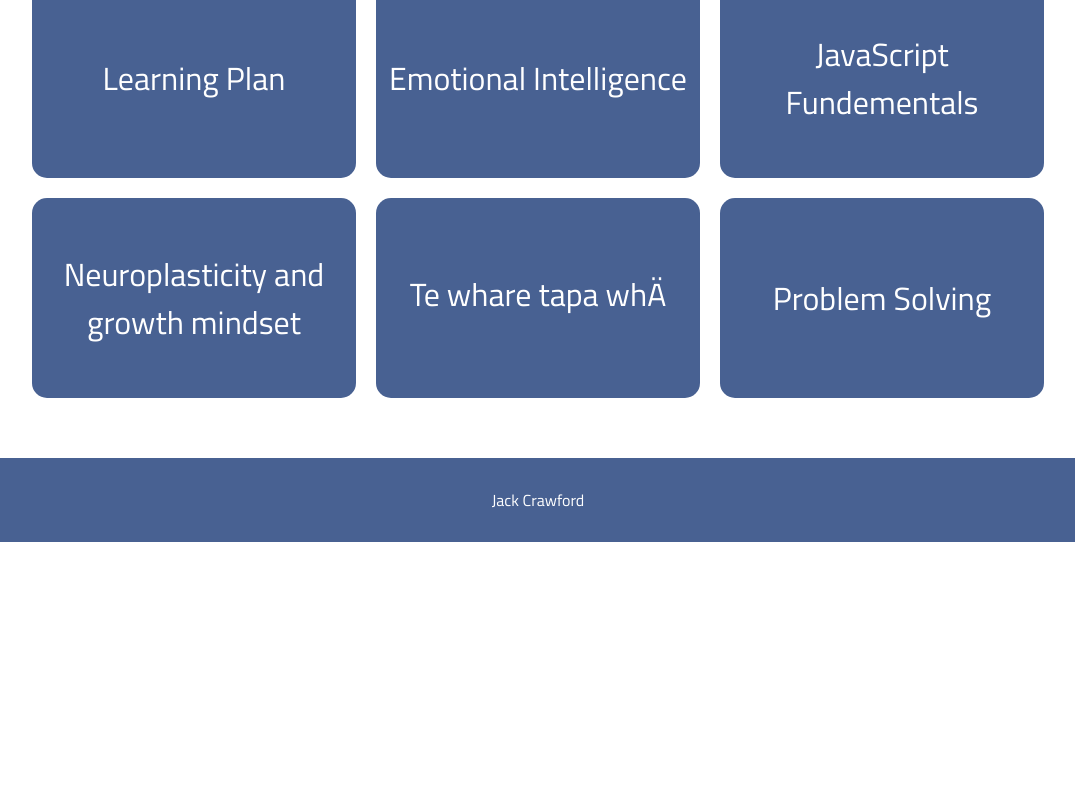
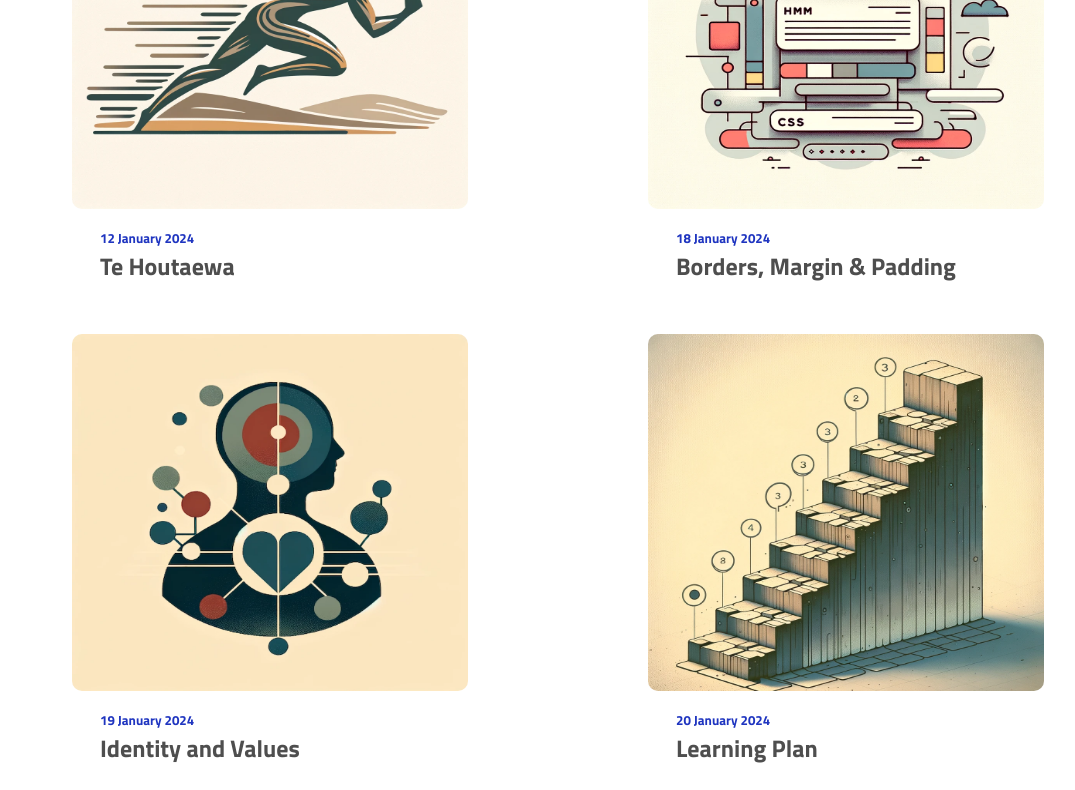
Before and after one commit to jack-crawford-1/jack-crawford-1.github.io, a plain HTML site: page index.html in a window 1280 px wide. Shown: the part 776-1566 px from the top of the page, without its empty margins (102-1177 px from the left). Before the commit the page ends 1318 px from the top, so only its background shows below. Drawn offline with Linux system fonts and the light colour scheme.

Commit message:
changed homepage tiles to include images

```diff
--- a/index.html
+++ b/index.html
@@ -1,11 +1,13 @@
 <!DOCTYPE html>
 <html>
+
 <head>
   <meta charset="UTF-8 /" />
   <meta name="viewport" content="width=device-width, initial-scale=1.0" />
   <link rel="stylesheet" href="styles/main.css" />
   <title>Jack's learning blog for foundations</title>
 </head>
+
 <body>
   <nav>
     <ul>
@@ -20,39 +22,103 @@
   <main>
     <div class="article-content" id="about">
       <p id="index-main-paragraph">
-        Each week I will provide insights and learnings from the Foundations
-        component of the Dev Academy Web Developers course.
+        Every week, I will be delving into the foundational aspects of the Dev Academy Web Developers course, looking to
+        deep dive into the key insights and valuable learnings I have gathered.
       </p>
+      <p id="index-main-paragraph">Please scroll down to discover a list of all blog entries</p>
     </div>
+
+
+    <!--Wraps everything in <a> tag to fix linking isssue -
+   Also put article heading below an image-->
+
     <div class="all-links-container" id="blogs">
-      <div class="all-links-box">
-        <a href="/blog/te-houtaewa-template.html">Te Houtaewa</a>
+
+      <a href="/blog/te-houtaewa-template.html" class="tile">
+        <div class="tile-image">
+          <img src="images/te-houtaewa.jpg" alt="Placeholder">
         </div>
-      <div class="all-links-box">
-        <a href="/blog/html-css.html">HTML CSS</a>
+        <div class="tile-text">
+          <h5>12 January 2024</h5>
+          <h3>Te Houtaewa</h3>
         </div>
-      <div class="all-links-box">
-        <a href="/blog/identity-values.html">Identity and Values</a>
+      </a>
+      <a href="/blog/html-css.html" class="tile">
+        <div class="tile-image">
+          <img src="images/html.jpg" alt="Placeholder">
         </div>
-      <div class="all-links-box">
-        <a href="/blog/learning-plan.html">Learning Plan</a>
+        <div class="tile-text">
+          <h5>18 January 2024</h5>
+          <h3>Borders, Margin & Padding</h3>
         </div>
-      <div class="all-links-box">
-        <a href="/blog/emotional-intelligence.html">Emotional Intelligence</a>
+      </a>
+      <a href="/blog/identity-values.html" class="tile">
+        <div class="tile-image">
+          <img src="images/identity.jpg" alt="Placeholder">
         </div>
-      <div class="all-links-box">
-        <a href="/blog/javascript-dom.html">JavaScript Fundementals</a>
+        <div class="tile-text">
+          <h5>19 January 2024</h5>
+          <h3>Identity and Values</h3>
         </div>
-      <div class="all-links-box">
-        <a href="/blog/neuroplasticity.html">Neuroplasticity and growth mindset</a>
+      </a>
+      <a href="/blog/learning-plan.html" class="tile">
+        <div class="tile-image">
+          <img src="images/learning-plan.jpg" alt="Placeholder">
         </div>
-      <div class="all-links-box">
-        <a href="/blog/te-whare-tapa-wha.html">Te whare tapa whā</a>
+        <div class="tile-text">
+          <h5>20 January 2024</h5>
+          <h3>Learning Plan</h3>
         </div>
-      <div class="all-links-box">
-        <a href="/blog/problem-solving.html">Problem Solving</a>
+      </a>
+      <a href="/blog/emotional-intelligence.html" class="tile">
+        <div class="tile-image">
+          <img src="images/ei.jpg" alt="Placeholder">
         </div>
+        <div class="tile-text">
+          <h5>22 January 2024</h5>
+          <h3>Emotional Intelligence</h3>
         </div>
+      </a>
+      <a href="/blog/javascript-dom.html" class="tile">
+        <div class="tile-image">
+          <img src="images/dom.jpg" alt="Placeholder">
+        </div>
+        <div class="tile-text">
+          <h5>27 January 2024</h5>
+          <h3>JavaScript Fundementals</h3>
+        </div>
+      </a>
+      <a href="/blog/neuroplasticity.html" class="tile">
+        <div class="tile-image">
+          <img src="images/neuro.jpg" alt=" Placeholder">
+        </div>
+        <div class="tile-text">
+          <h5>29 January 2024</h5>
+          <h3>Neuroplasticity and growth mindset</h3>
+        </div>
+      </a>
+      <a href="/blog/te-whare-tapa-wha.html" class="tile">
+        <div class="tile-image">
+          <img src="images/Te-whare.jpg" alt="Placeholder">
+        </div>
+        <div class="tile-text">
+          <h5>29 January 2024</h5>
+          <h3>Te whare tapa whā</h3>
+        </div>
+      </a>
+      <a href="/blog/problem-solving.html" class="tile">
+        <div class="tile-image">
+          <img src="images/problem-solving.jpg" alt="Placeholder">
+        </div>
+        <div class="tile-text">
+          <h5>1 February 2024</h5>
+          <h3>Problem Solving</h3>
+        </div>
+      </a>
+
+    </div>
+
+
     <div class="links-section">
       <h2>Links to Blogs</h2>
       <ul>
@@ -72,4 +138,5 @@
     <p>Jack Crawford</p>
   </footer>
 </body>
+
 </html>
--- a/styles/main.css
+++ b/styles/main.css
@@ -148,11 +148,6 @@ header h3 {
   display: none;
 }
 
-.article-content a:hover {
-
-  // When I click the link, it will go to a new youtube page
-}
-
 /* Display the hidden image when hover over the link to carol's name for large screens only otherwise nothing happens on hover*/
 
 /*  TODO NEED TO REMOVE FROM MAIN CSS FILE*/
@@ -167,8 +162,6 @@ header h3 {
   }
 }
 
-
-
 /*  UPDATE MAIN P WIDTH W/OUT IMPACTING BLOGS */
 #index-main-paragraph {
   width: 50%;
@@ -177,6 +170,13 @@ header h3 {
 /* IMAGES */
 
 img {
+  margin: 20px;
+  min-width: 50%;
+  height: auto;
+  border-radius: 10px;
+}
+
+.blog-img {
   margin: 20px;
   max-width: 50%;
   min-width: 50%;
@@ -197,7 +197,7 @@ img {
 @media screen and (min-width: 768px) {
   .links-section {
     display: none;
-    }
+  }
 }
 
 .links-section h2 {
@@ -232,33 +232,46 @@ img {
   flex-wrap: wrap;
   width: 100%;
   height: fit-content;
-  justify-content: center;
   margin-bottom: 50px;
+  row-gap: 30px;
 }
 
-.all-links-box {
+.tile {
   display: flex;
   flex-direction: column;
-  justify-content: center;
-  align-items: center;
-  height: 200px;
-  flex: 0 0 calc(33.333% - 60px);
-  background-color: #486192;
-  color: white;
-  margin: 10px;
+  width: 400px;
+  height: auto;
+  text-decoration: none;
   border-radius: 15px;
-  text-align: center;
-  font-size: 2rem;
 }
 
-.all-links-box:hover {
-  background-color: #6f8db3;
+.tile-image {
+  transition: transform 0.2s ease;
 }
 
-.all-links-box a {
-  text-decoration: none;
-  font-size: 2rem;
-  color: white;
+.tile-image:hover {
+  transform: scale(1.1);
+}
+
+.tile-image img {
+  width: 100%;
+  height: 80%;
+}
+
+.tile-text {
+  width: 90%;
+  margin-left: 50px;
+  margin-top: -50px;
+  color: #222222;
+}
+
+.tile-text h3 {
+  color: #4e4e4e;
+  font-size: 1.5rem;
+}
+
+.tile-text h5 {
+  color: #1f35c0;
 }
 
 /* ASIDE SECTION FOR OTHER LINKS. NOT SHOWN ON MOBILE */
@@ -334,7 +347,7 @@ footer {
     font-weight: 500;
   }
   #index-main-paragraph {
-    width: 80%;
+    width: 70%;
     margin-bottom: 20px;
     font-size: 1.2rem;
   }
```
Also changed, not shown: blog/html-css.html (+1 -1 lines), blog/identity-values.html (+4 -1 lines), blog/javascript-dom.html (+1 -1 lines), blog/learning-plan.html (+2 -2 lines), blog/problem-solving.html (+1 -1 lines), blog/te-whare-tapa-wha.html (+1 -1 lines), images/Te-whare.jpg (added), images/dom.jpg (added), images/ei.jpg (added), images/html.jpg (added), images/identity.jpg (added), images/learning-plan.jpg (added), images/neuro.jpg (added), images/problem-solving.jpg (added), 1 more files. Lines whose indentation alone changed are shown as unchanged.
